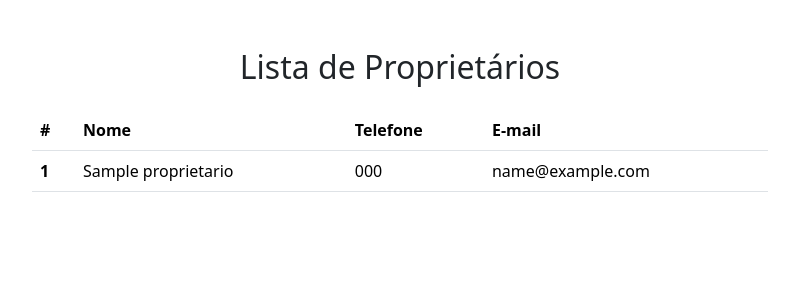
After one commit to vitorgrisolia/provaBancoDados, a PHP site: template view/listaProprietarios.php in a window 1280 px wide. The commit adds this page. Shown: the top 300 px of the page, without its empty margins (240-1039 px from the left). Run offline with PHP 8.4, Linux system fonts and the light colour scheme; the template is opened without the code that fills it: most values are stand-ins (such as "Sample title", 1, 10 or a date in 2020).

Commit message:
conclucaode lista

```diff
--- a/index.php
+++ b/index.php
@@ -10,7 +10,7 @@
     <div>
         <nav class="nav flex-column">
             <a class="nav-link active" aria-current="page" href="#">home</a>
-            <a class="nav-link" href="#">Lista de clientes</a>
+            <a class="nav-link" href="/listaproprietarios">Lista de proprietarios</a>
             <a class="nav-link" href="#">cadastro de clientes</a>
             <a class="nav-link" href="#">cadastro de Pets</a>
         </nav>
--- /dev/null
+++ b/view/listaProprietarios.php
@@ -0,0 +1,41 @@
+<!DOCTYPE html>
+<html lang="pt-br">
+<head>
+    <meta charset="UTF-8">
+    <meta name="viewport" content="width=device-width, initial-scale=1.0">
+    <title>Lista de Proprietários</title>
+    <!-- Bootstrap CSS -->
+    <link href="https://cdn.jsdelivr.net/npm/bootstrap@5.3.3/dist/css/bootstrap.min.css" rel="stylesheet" integrity="sha384-QWTKZyjpPEjISv5WaRU9OFeRpok6YctnYmDr5pNlyT2bRjXh0JMhjY6hW+ALEwIH" crossorigin="anonymous">
+</head>
+<body>
+    <div class="container mt-5">
+        <div class="row justify-content-center">
+            <div class="col-md-8">
+                <h2 class="text-center mb-4">Lista de Proprietários</h2>
+                <table class="table">
+                    <thead>
+                        <tr>
+                            <th scope="col">#</th>
+                            <th scope="col">Nome</th>
+                            <th scope="col">Telefone</th>
+                            <th scope="col">E-mail</th>
+                        </tr>
+                    </thead>
+                    <tbody>
+                        <?php foreach ($proprietarios as $proprietario): ?>
+                            <tr>
+                                <th scope="row"><?php echo $proprietario['id']; ?></th>
+                                <td><?php echo $proprietario['nome']; ?></td>
+                                <td><?php echo $proprietario['telefone']; ?></td>
+                                <td><?php echo $proprietario['email']; ?></td>
+                            </tr>
+                        <?php endforeach; ?>
+                    </tbody>
+                </table>
+            </div>
+        </div>
+    </div>
+    <!-- Bootstrap JS -->
+    <script src="https://cdn.jsdelivr.net/npm/bootstrap@5.3.3/dist/js/bootstrap.bundle.min.js" integrity="sha384-YvpcrYf0tY3lHB60NNkmXc5s9fDVZLESaAA55NDzOxhy9GkcIdslK1eN7N6jIeHz" crossorigin="anonymous"></script>
+</body>
+</html>
```
Also changed, not shown: controller/listaProprietarios.php (+6 -6 lines), model/proprietarios.php (+17 -6 lines).
